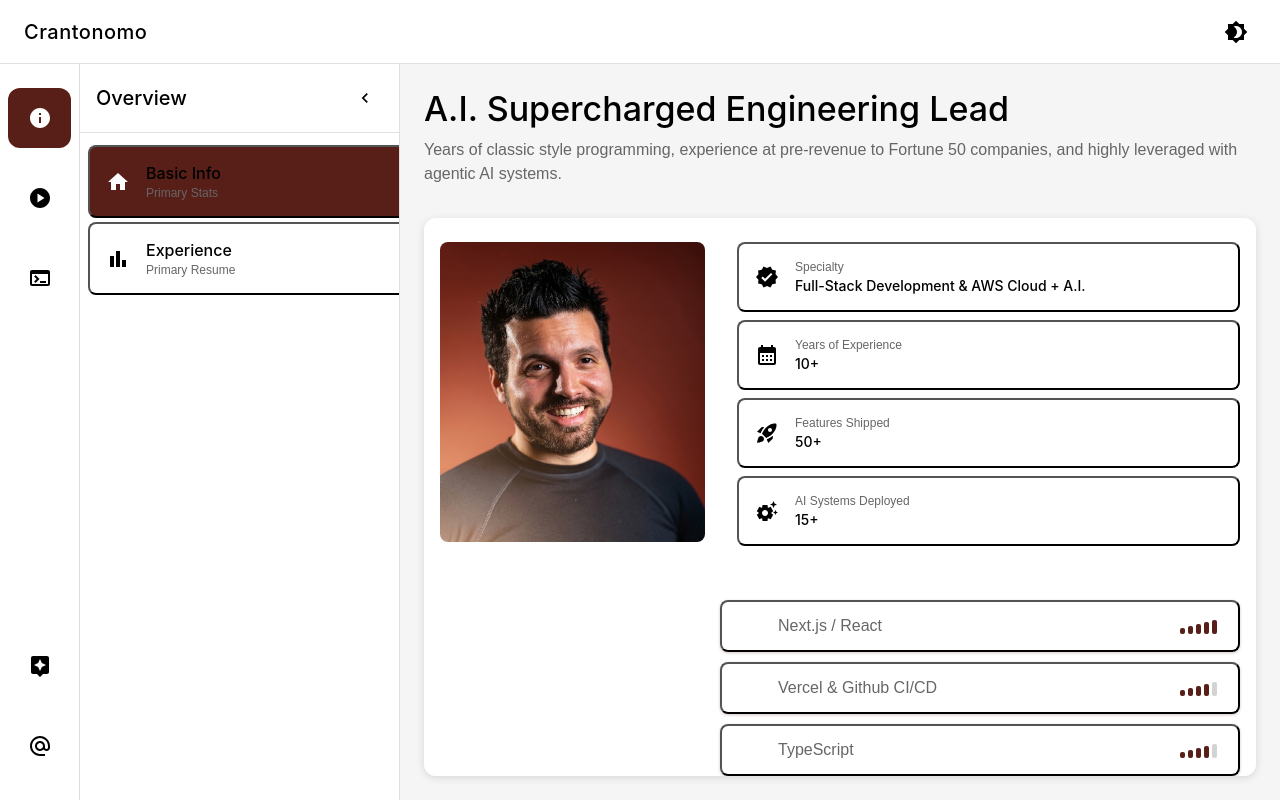
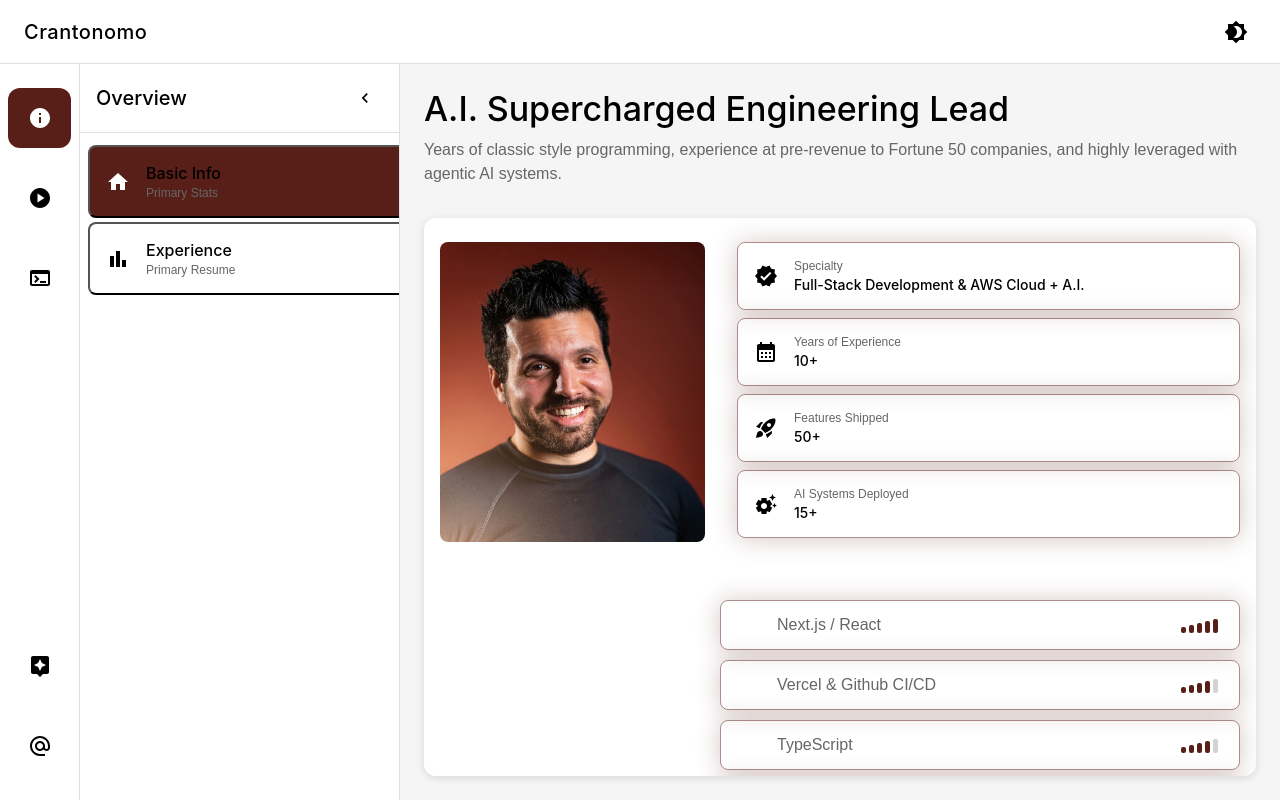
Before and after one commit to chrisrappa/crantonomosite, a Next.js app: page / in a window 1280 px wide. Built offline with nearby package versions, Linux system fonts and the light colour scheme.

Commit message:
more overview edits

```diff
--- a/app/contentCards/OverviewCard.js
+++ b/app/contentCards/OverviewCard.js
@@ -66,7 +66,6 @@ export default function OverviewCard({ data }) {
               {data.stats.map((item) => (
                 <ListItem
                   key={item.label}
-                  component="button"
                   sx={{
                     backgroundColor: "transparent",
                     color: theme.palette.text.primary,
@@ -78,6 +77,8 @@ export default function OverviewCard({ data }) {
                     },
                     transition: "all 0.2s ease",
                     cursor: "pointer",
+                    border: `1px solid ${theme.palette.primary.main}80`,
+                    boxShadow: `0 1px 25px ${theme.palette.primary.main}40`,
                   }}
                 >
                   <ListItemIcon
@@ -121,7 +122,6 @@ export default function OverviewCard({ data }) {
               {data.techs.map((item) => (
                 <ListItem
                   key={item.name}
-                  component="button"
                   sx={{
                     backgroundColor: "transparent",
                     color: theme.palette.text.primary,
@@ -134,7 +134,8 @@ export default function OverviewCard({ data }) {
                     transition: "all 0.2s ease",
                     cursor: "pointer",
                     width: "100%",
-                    boxShadow: `0 1px 3px ${theme.palette.primary.main}40`,
+                    border: `1px solid ${theme.palette.primary.main}80`,
+                    boxShadow: `0 1px 25px ${theme.palette.primary.main}40`,
                   }}
                 >
                   <ListItemIcon
```
